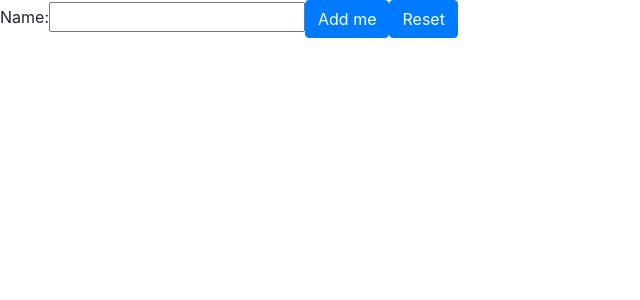
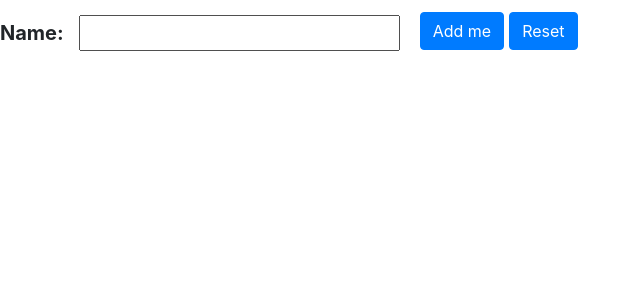
Before and after one commit to MagdalenaOuirane/Divination-react, a React (Create React App) app: page / in a window 1280 px wide. Shown: the top 300 px of the page, without its empty margins (0-640 px from the left). Built offline with nearby package versions, Linux system fonts and the light colour scheme.

Commit message:
add style to buttons

```diff
--- a/src/App.js
+++ b/src/App.js
@@ -1,6 +1,7 @@
 
 import React from 'react';
 import NameMap from './NameMap';
+
 
 
 class App extends React.Component {
@@ -53,8 +54,7 @@ class App extends React.Component {
   }
 
 
-
-  handleResetClick = () => {
+handleResetClick = () => {
     this.setState({
       value: ''
     })
@@ -78,9 +78,9 @@ class App extends React.Component {
 
     return (
       <div>
-        <label>
+        <label style={{fontWeight:'bold', fontSize:'20px'}}>
           Name:
-          <input
+           <input style={{margin:'15px'}}
             type='text'
             value={this.state.value}
             onChange={this.handleInputChange}
@@ -88,12 +88,12 @@ class App extends React.Component {
         </label>
 
 
-        <button onClick={this.handleAddName} type="button" className="btn btn-primary" data-toggle="modal" data-target="#exampleModal">
+        <button style={{marginLeft:'5px', marginBottom:'10px'}} onClick={this.handleAddName} type="button" className="btn btn-primary" data-toggle="modal" data-target="#exampleModal">
          Add me
         </button>
 
 
-<button onClick={this.handleResetClick} type="button" className="btn btn-primary" data-toggle="modal" data-target="#exampleModal">
+<button style={{marginLeft:'5px',marginBottom: '10px'}} onClick={this.handleResetClick} type="button" className="btn btn-primary" data-toggle="modal" data-target="#exampleModal">
   Reset
 </button>
 
@@ -104,9 +104,8 @@ class App extends React.Component {
             nameValue={user.name}
             onDelete={this.handleDelete.bind(this, user.id)}
             onUpdate={this.handleUpdateName.bind(this, user.id)}
-
-
-        />
+            // change={this.handleInputChange}
+     />
         )}
 
       </div>
```
